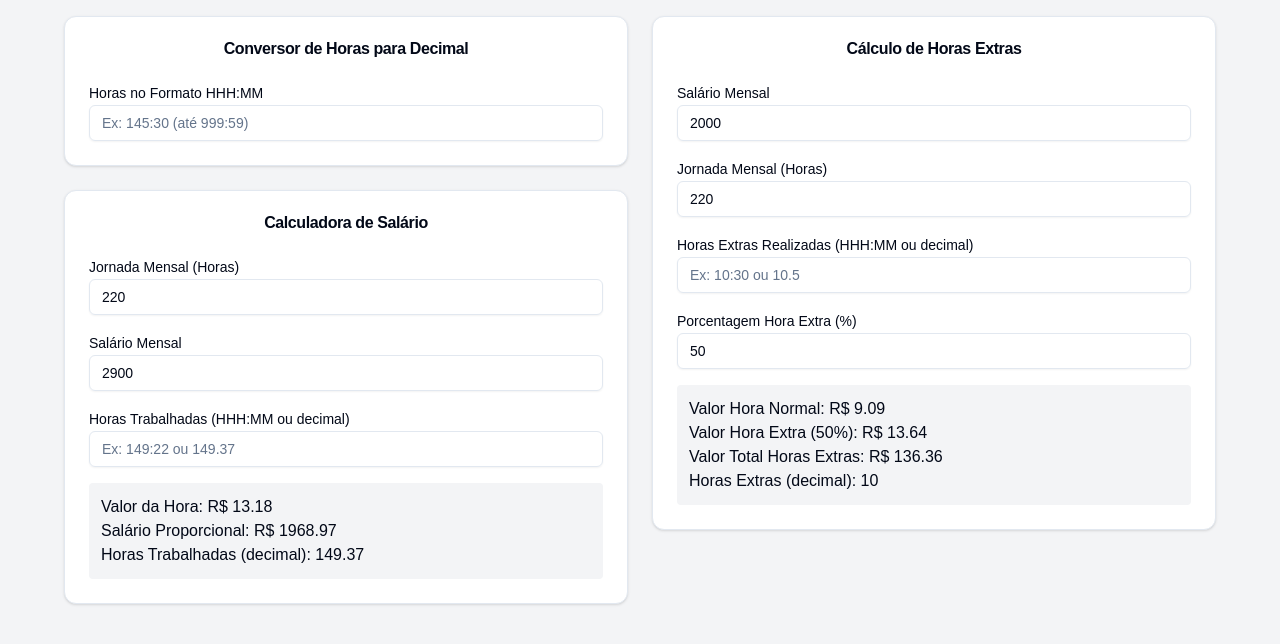
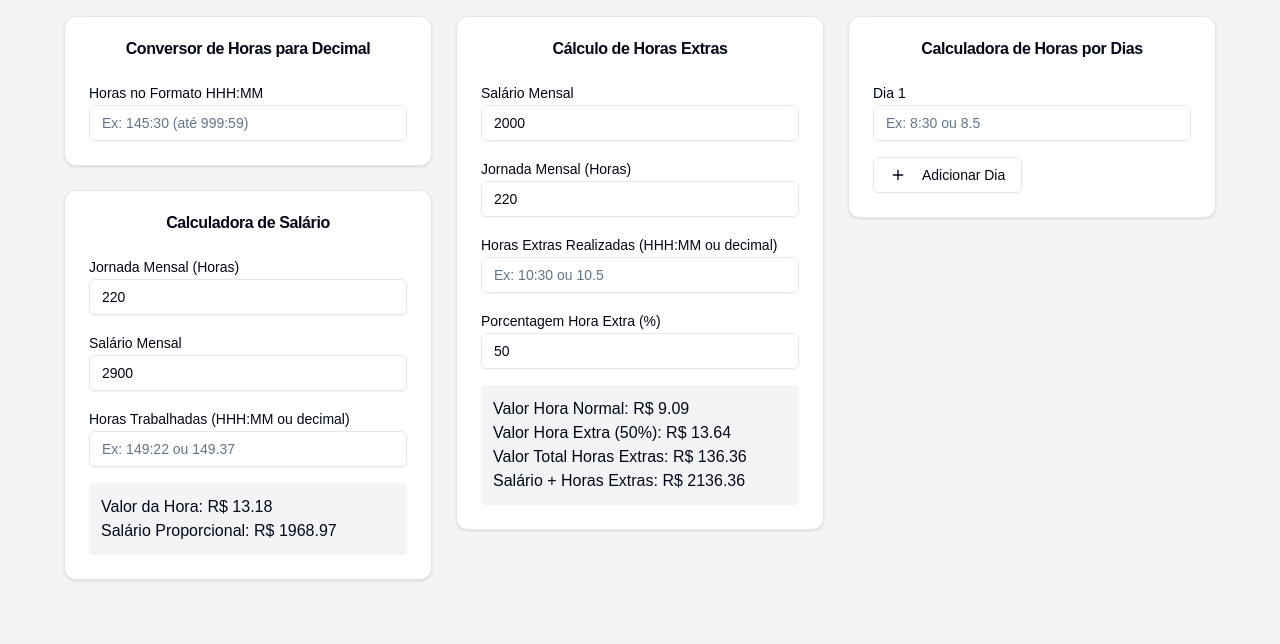
Before and after one commit to Wesleysza1/salary-calculator, a Next.js app in the folder salary-calculator-app/: page / in a window 1280 px wide. Shown: the top 644 px of the page. Built offline with nearby package versions, Linux system fonts and the light colour scheme.

Commit message:
atualizacao geral

```diff
--- a/salary-calculator-app/package.json
+++ b/salary-calculator-app/package.json
@@ -10,6 +10,7 @@
   },
   "dependencies": {
     "@radix-ui/react-label": "^2.1.0",
+    "@radix-ui/react-slot": "^1.1.0",
     "class-variance-authority": "^0.7.1",
     "clsx": "^2.1.1",
     "lucide-react": "^0.461.0",
--- a/salary-calculator-app/src/app/page.js
+++ b/salary-calculator-app/src/app/page.js
@@ -4,6 +4,8 @@ import React, { useState } from 'react';
 import { Input } from '@/components/ui/input';
 import { Label } from '@/components/ui/label';
 import { Card, CardContent, CardHeader, CardTitle } from '@/components/ui/card';
+import { Button } from '@/components/ui/button';
+import { Plus, Trash2 } from 'lucide-react';
 
 export default function Home() {
   // Estado para Calculadora de Salário
@@ -22,6 +24,10 @@ export default function Home() {
   const [extraHoursInput, setExtraHoursInput] = useState('');
   const [extraHours, setExtraHours] = useState(10);
   const [extraHourPercentage, setExtraHourPercentage] = useState(50);
+
+  // state for multiple days hours calculation
+  const [dayEntries, setDayEntries] = useState([{ id: 1, hours: '' }]);
+  const [totalDaysHours, setTotalDaysHours] = useState(null);
 
   // Função para converter HHH:MM para decimal
   const convertToDecimal = (time) => {
@@ -42,6 +48,44 @@ export default function Home() {
     const hours = Math.floor(decimalTime);
     const minutes = Math.round((decimalTime - hours) * 60);
     return `${hours}:${minutes.toString().padStart(2, '0')}`;
+  };
+
+  // Handler for day hours input
+  const handleDayHoursChange = (id, value) => {
+    const updatedEntries = dayEntries.map(entry =>
+      entry.id === id ? { ...entry, hours: value } : entry
+    );
+    setDayEntries(updatedEntries);
+
+    // Calculate total hours
+    const totalDecimalHours = updatedEntries.reduce((total, entry) => {
+      const decimalValue = convertToDecimal(entry.hours);
+      return total + (decimalValue !== null ? decimalValue : 0);
+    }, 0);
+
+    setTotalDaysHours(totalDecimalHours);
+  };
+
+  // Add a new day entry
+  const addDayEntry = () => {
+    const newId = dayEntries.length > 0
+      ? Math.max(...dayEntries.map(entry => entry.id)) + 1
+      : 1;
+    setDayEntries([...dayEntries, { id: newId, hours: '' }]);
+  };
+
+  // Remove a day entry
+  const removeDayEntry = (id) => {
+    const updatedEntries = dayEntries.filter(entry => entry.id !== id);
+    setDayEntries(updatedEntries);
+
+    // Recalculate total hours
+    const totalDecimalHours = updatedEntries.reduce((total, entry) => {
+      const decimalValue = convertToDecimal(entry.hours);
+      return total + (decimalValue !== null ? decimalValue : 0);
+    }, 0);
+
+    setTotalDaysHours(totalDecimalHours);
   };
 
   // Manipulador de mudança para horas trabalhadas
@@ -106,7 +150,7 @@ export default function Home() {
   return (
     <main className="flex flex-col min-h-screen p-4 bg-gray-100">
       <div className="max-w-6xl mx-auto w-full">
-        <div className="grid grid-cols-1 md:grid-cols-2 gap-6">
+        <div className="grid grid-cols-1 md:grid-cols-3 gap-6">
           {/* Coluna Esquerda */}
           <div className="space-y-6">
             {/* Conversor de Horas */}
@@ -179,15 +223,15 @@ export default function Home() {
                   <div className="bg-gray-100 p-3 rounded">
                     <p>Valor da Hora: R$ {hourValue.toFixed(2)}</p>
                     <p>Salário Proporcional: R$ {proportionalSalary.toFixed(2)}</p>
-                    <p>Horas Trabalhadas (decimal): {workedHours}</p>
+                    {/* <p>Horas Trabalhadas (decimal): {workedHours}</p> */}
                   </div>
                 </div>
               </CardContent>
             </Card>
           </div>
 
-          {/* Coluna Direita - Cálculo de Horas Extras */}
-          <div>
+          {/* Coluna Central - Cálculo de Horas Extras */}
+          <div className="space-y-6">
             <Card className="w-full">
               <CardHeader>
                 <CardTitle className="text-center">Cálculo de Horas Extras</CardTitle>
@@ -238,8 +282,57 @@ export default function Home() {
                     <p>Valor Hora Normal: R$ {extraHoursCalculation.normalHourValue}</p>
                     <p>Valor Hora Extra ({extraHourPercentage}%): R$ {extraHoursCalculation.extraHourValue}</p>
                     <p>Valor Total Horas Extras: R$ {extraHoursCalculation.totalExtraValue}</p>
-                    <p>Horas Extras (decimal): {extraHours}</p>
+                    <p>Salário + Horas Extras: R$ {(parseFloat(monthlySalary) + parseFloat(extraHoursCalculation.totalExtraValue)).toFixed(2)}</p>
+                    {/* <p>Horas Extras (decimal): {extraHours}</p> */}
                   </div>
+                </div>
+              </CardContent>
+            </Card>
+          </div>
+
+          {/* Coluna Esquerda - Cálculo de Horas por Dia */}
+          <div>
+          <Card className="w-full">
+              <CardHeader>
+                <CardTitle className="text-center">Calculadora de Horas por Dias</CardTitle>
+              </CardHeader>
+              <CardContent>
+                <div className="space-y-4">
+                  {dayEntries.map((entry) => (
+                    <div key={entry.id} className="flex items-center space-x-2">
+                      <div className="flex-grow">
+                        <Label>Dia {entry.id}</Label>
+                        <Input
+                          type="text"
+                          value={entry.hours}
+                          onChange={(e) => handleDayHoursChange(entry.id, e.target.value)}
+                          placeholder="Ex: 8:30 ou 8.5"
+                        />
+                      </div>
+                      {dayEntries.length > 1 && (
+                        <Button
+                          variant="destructive"
+                          size="icon"
+                          onClick={() => removeDayEntry(entry.id)}
+                          className="mt-6"
+                        >
+                          <Trash2 className="h-4 w-4" />
+                        </Button>
+                      )}
+                    </div>
+                  ))}
+
+                  <div className="flex justify-between items-center">
+                    <Button onClick={addDayEntry} variant="outline">
+                      <Plus className="mr-2 h-4 w-4" /> Adicionar Dia
+                    </Button>
+                  </div>
+
+                  {totalDaysHours !== null && (
+                    <div className="bg-gray-100 p-3 rounded mt-4">
+                      <p>Total de Horas: {convertToHHHMM(totalDaysHours)} ({totalDaysHours.toFixed(2)})</p>
+                    </div>
+                  )}
                 </div>
               </CardContent>
             </Card>
--- /dev/null
+++ b/salary-calculator-app/src/components/ui/button.jsx
@@ -0,0 +1,48 @@
+import * as React from "react"
+import { Slot } from "@radix-ui/react-slot"
+import { cva } from "class-variance-authority";
+
+import { cn } from "@/lib/utils"
+
+const buttonVariants = cva(
+  "inline-flex items-center justify-center gap-2 whitespace-nowrap rounded-md text-sm font-medium transition-colors focus-visible:outline-none focus-visible:ring-1 focus-visible:ring-ring disabled:pointer-events-none disabled:opacity-50 [&_svg]:pointer-events-none [&_svg]:size-4 [&_svg]:shrink-0",
+  {
+    variants: {
+      variant: {
+        default:
+          "bg-primary text-primary-foreground shadow hover:bg-primary/90",
+        destructive:
+          "bg-destructive text-destructive-foreground shadow-sm hover:bg-destructive/90",
+        outline:
+          "border border-input bg-background shadow-sm hover:bg-accent hover:text-accent-foreground",
+        secondary:
+          "bg-secondary text-secondary-foreground shadow-sm hover:bg-secondary/80",
+        ghost: "hover:bg-accent hover:text-accent-foreground",
+        link: "text-primary underline-offset-4 hover:underline",
+      },
+      size: {
+        default: "h-9 px-4 py-2",
+        sm: "h-8 rounded-md px-3 text-xs",
+        lg: "h-10 rounded-md px-8",
+        icon: "h-9 w-9",
+      },
+    },
+    defaultVariants: {
+      variant: "default",
+      size: "default",
+    },
+  }
+)
+
+const Button = React.forwardRef(({ className, variant, size, asChild = false, ...props }, ref) => {
+  const Comp = asChild ? Slot : "button"
+  return (
+    (<Comp
+      className={cn(buttonVariants({ variant, size, className }))}
+      ref={ref}
+      {...props} />)
+  );
+})
+Button.displayName = "Button"
+
+export { Button, buttonVariants }
```
Also changed, not shown: 1 other file (tests, documents, lock files or other folders).
